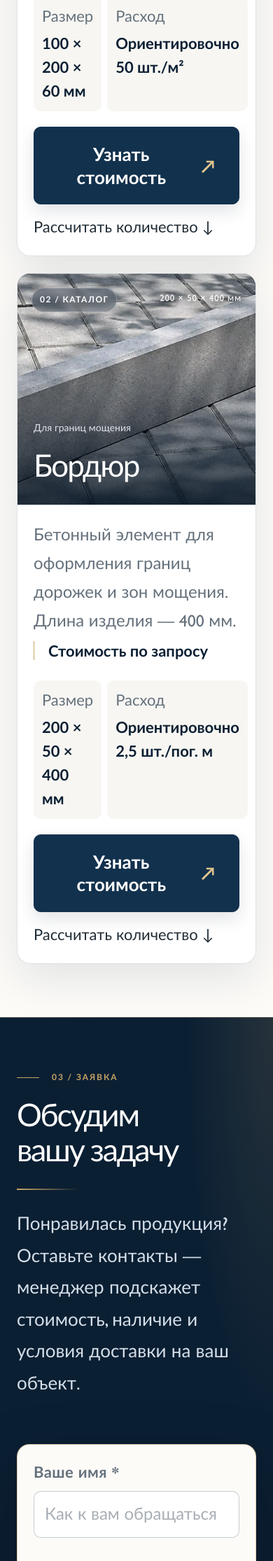
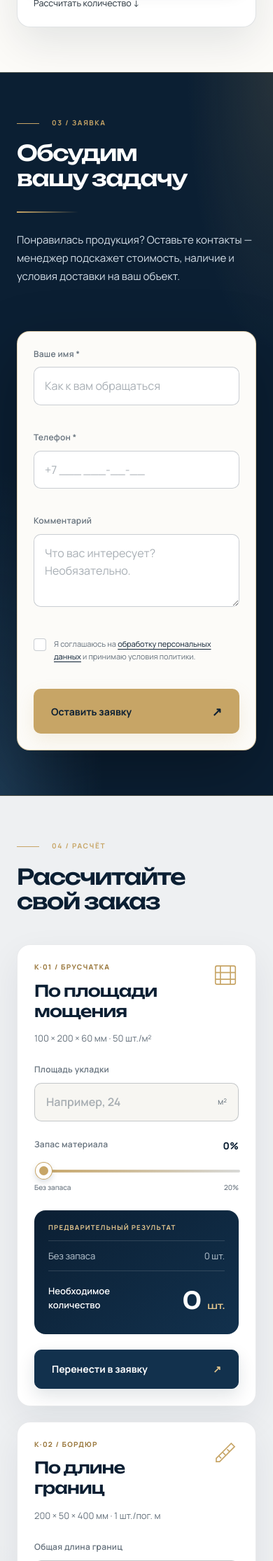
Before and after one commit to delicvova95-glitch/Monolit-, a Flask app: page / in a window 390 px wide. Shown: the part 2840-5070 px from the top of the page at 70% size. Run offline with Flask 3, Linux system fonts and the light colour scheme; data comes from the database, SQL or seed files in the repository; tables that the repository leaves empty hold one stand-in row (values such as "Sample post"); grey boxes marked "Sample" are stand-in pictures.

Commit message:
Доработка: реалистичная 3D-модель без надписей, шрифты Manrope/Unbounded, расход бордюра 1 шт./м, компактные калькуляторы, форма без поля «Населённый пункт», мобильная версия с одной кнопкой связи

```diff
--- a/app.py
+++ b/app.py
@@ -31,7 +31,7 @@ Path(app.config["DATABASE"]).parent.mkdir(parents=True, exist_ok=True)
 
 DEFAULT_SETTINGS = {
     "paver_rate": "50",
-    "border_rate": "2.5",
+    "border_rate": "1",
     "delivery_text": "Доставка осуществляется по Томску и Томской области. Стоимость и условия доставки согласовываются с менеджером при оформлении заявки.",
     "contact_phone": "",
     "contact_email": "",
@@ -83,7 +83,7 @@ def init_db():
         (slug, name, dimensions, consumption, description) VALUES (?, ?, ?, ?, ?)""",
         (
             "paver", "Брусчатка", "100 × 200 × 60 мм",
-            "Ориентировочно 50 шт./м²",
+            "50 шт./м²",
             "Прямоугольная бетонная брусчатка для мощения дорожек, дворовых территорий и площадок.",
         ),
     )
@@ -92,7 +92,7 @@ def init_db():
         (slug, name, dimensions, consumption, description) VALUES (?, ?, ?, ?, ?)""",
         (
             "border", "Бордюр", "200 × 50 × 400 мм",
-            "Ориентировочно 2,5 шт./пог. м",
+            "1 шт./пог. м",
             "Бетонный элемент для оформления границ дорожек и зон мощения. Длина изделия — 400 мм.",
         ),
     )
@@ -131,7 +131,7 @@ def public_settings():
         settings["border_rate"] = float(settings["border_rate"])
     except (TypeError, ValueError):
         settings["paver_rate"] = 50.0
-        settings["border_rate"] = 2.5
+        settings["border_rate"] = 1.0
     return settings
 
 
@@ -227,8 +227,6 @@ def validate_order(data):
     digits = re.sub(r"\D", "", phone)
     if not 10 <= len(digits) <= 15 or not re.fullmatch(r"[+\d\s()\-]+", phone):
         errors["phone"] = "Укажите корректный номер телефона."
-    if not is_callback and len(city) < 2:
-        errors["city"] = "Укажите населённый пункт."
     quantities = {}
     for field in ("paver_qty", "border_qty"):
         raw = str(data.get(field, "0") or "0").strip()
@@ -460,7 +458,7 @@ def admin_content():
             for slug in ("paver", "border"):
                 rate = f"{rates['paver_rate' if slug == 'paver' else 'border_rate']:g}".replace(".", ",")
                 unit = "м²" if slug == "paver" else "пог. м"
-                consumption = f"Ориентировочно {rate} шт./{unit}"
+                consumption = f"{rate} шт./{unit}"
                 db.execute(
                     "UPDATE products SET description = ?, price = ?, consumption = ? WHERE slug = ?",
                     (descriptions[slug], prices[slug], consumption, slug),
--- a/static/css/style.css
+++ b/static/css/style.css
@@ -1,5 +1,5 @@
-@font-face{font-family:"Gill Sans";src:url('../fonts/gill-sans-regular.woff2') format('woff2');font-weight:400;font-style:normal;font-display:swap}
-@font-face{font-family:"Gill Sans";src:url('../fonts/gill-sans-semibold.woff2') format('woff2');font-weight:600;font-style:normal;font-display:swap}
+@font-face{font-family:Manrope;src:url('../fonts/manrope-cyrillic.woff2') format('woff2');font-weight:200 800;font-style:normal;font-display:swap}
+@font-face{font-family:Unbounded;src:url('../fonts/unbounded-cyrillic.woff2') format('woff2');font-weight:200 700;font-style:normal;font-display:swap}
 :root{
 --navy:#0b1f33;--navy-2:#12314d;--navy-3:#1b4263;--gold:#c7a566;--gold-light:#e2c58d;
 --paper:#f7f6f2;--milk:#fcfbf8;--stone:#eef0f2;--white:#fff;--graphite:#202c36;--muted:#65717c;
@@ -8,7 +8,7 @@
 --pad:clamp(24px,5vw,80px);--max:1500px;--ease:cubic-bezier(.2,.75,.25,1)}
 *{box-sizing:border-box}
 html{scroll-behavior:smooth;scroll-padding-top:90px}
-body{margin:0;background:var(--milk);color:var(--graphite);font-family:"Gill Sans","Gill Sans MT",Calibri,"Trebuchet MS",Arial,sans-serif,Arial,sans-serif;font-size:17px;line-height:1.55;-webkit-font-smoothing:antialiased}
+body{margin:0;background:var(--milk);color:var(--graphite);font-family:Manrope,Arial,sans-serif;font-size:17px;line-height:1.55;-webkit-font-smoothing:antialiased}
 body.menu-open{overflow:hidden}
 img{display:block;max-width:100%}
 a{color:inherit;text-decoration:none}
@@ -89,7 +89,7 @@ button:focus-visible,a:focus-visible,input:focus-visible,textarea:focus-visible,
 .section{position:relative;padding:clamp(90px,9vw,145px) var(--pad);background:var(--milk)}
 .section-stone{background:var(--stone)}
 .section-heading{max-width:var(--max);margin:0 auto clamp(52px,6vw,90px)}
-.section-heading h2,.delivery h2,.order-intro h2{margin:0;font-family:"Gill Sans","Gill Sans MT",Calibri,"Trebuchet MS",Arial,sans-serif;font-size:clamp(36px,4.6vw,74px);font-weight:550;line-height:1.13;letter-spacing:-.05em;color:var(--navy)}
+.section-heading h2,.delivery h2,.order-intro h2{margin:0;font-family:Unbounded,Manrope,sans-serif;font-size:clamp(36px,4.6vw,74px);font-weight:550;line-height:1.13;letter-spacing:-.05em;color:var(--navy)}
 .section-heading>p,.section-heading-inline>div+ p{max-width:500px;margin:24px 0 0;color:var(--muted);font-size:16px;line-height:1.7}
 .section-heading-inline{display:flex;align-items:flex-end;justify-content:space-between;gap:50px}
 .section-heading-inline>div+ p{margin:0 0 6px}
@@ -112,7 +112,7 @@ button:focus-visible,a:focus-visible,input:focus-visible,textarea:focus-visible,
 .product-size{position:absolute;z-index:2;right:25px;top:28px;font-size:11px;letter-spacing:.06em;color:#fff;text-shadow:0 2px 12px #000}
 .product-visual-title{position:absolute;z-index:2;left:30px;right:30px;bottom:28px;color:#fff}
 .product-visual-title>span{display:block;margin-bottom:8px;font-size:12px;color:#dbe2e8}
-.product-visual-title h3{margin:0;font-family:"Gill Sans","Gill Sans MT",Calibri,"Trebuchet MS",Arial,sans-serif;font-size:clamp(29px,3vw,46px);font-weight:550;letter-spacing:-.045em}
+.product-visual-title h3{margin:0;font-family:Unbounded,Manrope,sans-serif;font-size:clamp(29px,3vw,46px);font-weight:550;letter-spacing:-.045em}
 .product-info{padding:clamp(26px,3vw,40px)}
 .product-title-row{display:flex;align-items:flex-start;justify-content:space-between;gap:26px}
 .product-description{margin:0;max-width:440px;font-size:15px;line-height:1.7;color:var(--muted)}
@@ -131,7 +131,7 @@ button:focus-visible,a:focus-visible,input:focus-visible,textarea:focus-visible,
 .calc-head{display:grid;grid-template-columns:1fr auto;gap:10px 20px;margin-bottom:32px}
 .calc-head>svg{grid-column:2;grid-row:1;width:38px;height:38px;color:var(--gold)}
 .calc-index{display:block;margin-bottom:12px;font-size:10px;font-weight:750;letter-spacing:.13em;color:#9a783d}
-.calc-head h3{margin:0;font-family:"Gill Sans","Gill Sans MT",Calibri,"Trebuchet MS",Arial,sans-serif;font-size:clamp(22px,2.1vw,33px);font-weight:550;line-height:1.25;letter-spacing:-.04em;color:var(--navy)}
+.calc-head h3{margin:0;font-family:Unbounded,Manrope,sans-serif;font-size:clamp(22px,2.1vw,33px);font-weight:550;line-height:1.25;letter-spacing:-.04em;color:var(--navy)}
 .calc-head p{grid-column:1/-1;margin:4px 0 0;font-size:13px;color:var(--muted)}
 .calc-card .field{margin-bottom:24px}
 .calc-result{margin-top:auto;padding:20px 24px 24px;border-radius:16px;background:linear-gradient(145deg,var(--navy),var(--navy-2));color:#fff;box-shadow:inset 0 1px rgba(255,255,255,.06)}
@@ -140,8 +140,8 @@ button:focus-visible,a:focus-visible,input:focus-visible,textarea:focus-visible,
 .calc-row output{font-variant-numeric:tabular-nums}
 .calc-row-total{align-items:flex-end;padding-top:18px}
 .calc-row-total>span:first-child{max-width:150px;color:#fff;font-weight:600}
-.calc-row-total strong{font-family:"Gill Sans","Gill Sans MT",Calibri,"Trebuchet MS",Arial,sans-serif;font-size:clamp(31px,3.2vw,50px);font-weight:500;line-height:1;white-space:nowrap;color:#fff}
-.calc-row-total strong>span{font-family:"Gill Sans","Gill Sans MT",Calibri,"Trebuchet MS",Arial,sans-serif;font-size:13px;font-weight:400;color:var(--gold-light)}
+.calc-row-total strong{font-family:Unbounded,Manrope,sans-serif;font-size:clamp(31px,3.2vw,50px);font-weight:500;line-height:1;white-space:nowrap;color:#fff}
+.calc-row-total strong>span{font-family:Unbounded,Manrope,sans-serif;font-size:13px;font-weight:400;color:var(--gold-light)}
 .calc-card>.button{margin-top:22px}
 .calculator-note{max-width:var(--max);margin:28px auto 0;font-size:12px;line-height:1.65;color:var(--muted)}
 .field{display:block;margin-bottom:24px}
@@ -384,149 +384,35 @@ body.menu-open .mobile-nav{opacity:0;pointer-events:none}
 .order-early-form{border-color:rgba(199,165,102,.55);box-shadow:0 34px 90px rgba(0,0,0,.3)}
 .order-early-form .submit-button{min-height:64px}
 
-/* Глобальное увеличение читаемости текста */
-body{font-size:30px}
-.site-nav{font-size:24px}
-.button{font-size:26px;min-height:76px;padding:22px 34px}.button-small{font-size:26px;min-height:62px;padding:16px 26px}
-.eyebrow,.section-number{font-size:14px}
-.scene-loader{font-size:13px}.hero-index{font-size:13px}.scroll-note{font-size:13px}
-.hero h1{font-size:clamp(57px,7.5vw,126px)}
-.hero-copy{width:62vw}
-.hero-tagline{font-size:clamp(28px,2.3vw,36px)}
-.hero-reveal-lead{font-size:clamp(36px,3.6vw,60px)}
-.hero-reveal-sub{font-size:28px}
-.section-heading h2,.delivery h2,.order-intro h2{font-size:clamp(54px,6.9vw,111px)}
-.section-heading>p,.section-heading-inline>div+p{font-size:28px;max-width:760px}
-.product-label{font-size:13px}.product-size{font-size:14px}
-.product-visual-title>span{font-size:16px}
-.product-visual-title h3{font-size:clamp(43px,4.5vw,69px)}
-.product-description{font-size:27px;max-width:640px}
-.product-price{font-size:24px;max-width:250px}
-.product-specs>div{font-size:24px}
-.product-actions .text-link{font-size:24px}
-.content-note{font-size:15px}
-.calc-index{font-size:13px}.calc-head p{font-size:24px}
-.calc-head h3{font-size:clamp(33px,3.1vw,50px)}
-.calc-result-label{font-size:13px}
-.calc-row{font-size:26px}
-.calc-row-total strong{font-size:clamp(46px,4.8vw,75px)}
-.calc-row-total strong>span{font-size:26px}
-.calculator-note{font-size:15px}
-.field>span:first-child{font-size:24px}
-.field input,.field textarea{font-size:26px}
-.input-with-unit input{font-size:34px}
-.input-with-unit>span{font-size:22px}
-.reserve-field output{font-size:21px}
-.range-labels{font-size:14px!important}
-.delivery-media figcaption{font-size:13px}
-.scheme-point{font-size:13px}
-.delivery-points article>span{font-size:13px}
-.delivery-points h3{font-size:31px}
-.delivery-points p{font-size:26px}
-.features-media-main figcaption{font-size:14px}
-.features-media-detail figcaption{font-size:13px}
-.features-monogram{font-size:210px}
-.feature-index{font-size:13px}
-.feature-card h3{font-size:31px}
-.feature-card p{font-size:26px}
-.gallery-item>span{font-size:17px}
-.faq-list summary{font-size:30px}
-.faq-list details p{font-size:26px;max-width:980px}
-.order-intro>p{font-size:28px;max-width:640px}
-.order-steps li{font-size:26px}
-.order-steps li:before{font-size:13px}
-.field small,.consent-error{font-size:14px}
-.consent{font-size:15px}
-.submit-button{font-size:27px;min-height:82px}
-.form-status{font-size:24px}
-.contact-item>span{font-size:13px}
-.contact-item a,.contact-item p{font-size:28px}
-.contact-item .contact-empty{font-size:24px}
-.footer-brand p{font-size:24px;max-width:560px}
-.footer-col>span{font-size:13px}
-.footer-col a{font-size:24px}
-.footer-bottom{font-size:14px}
-.contact-widget-button{font-size:26px}
-.contact-widget-popup .eyebrow{font-size:13px}
-.contact-widget-popup h2{font-size:38px}
-.contact-widget-intro{font-size:24px}
-.contact-widget-direct>span{font-size:14px}
-.contact-widget-value{font-size:28px}
-.contact-widget-value.is-empty{font-size:22px}
-.contact-widget-direct .button{font-size:24px;min-height:66px}
-.contact-widget-divider{font-size:13px}
-.contact-form .field input,.contact-form .field textarea{font-size:26px}
-.contact-form .field>span:first-child{font-size:21px}
-.lightbox figcaption{font-size:16px}
-.legal h1{font-size:clamp(45px,6vw,87px)}
-.legal h2{font-size:34px}.legal p,.legal li{font-size:26px}
-.legal-warning{font-size:24px}
-.legal-back{font-size:22px}
-.error-page strong{font-size:150px}.error-page h1{font-size:42px}
-
-@media(max-width:800px){
-body{font-size:27px}
-.button,.button-small{font-size:26px;min-height:72px}
-.eyebrow,.section-number{font-size:12px}
-.hero h1{font-size:clamp(40px,11.5vw,72px)}
-.hero-copy{width:100%}
-.hero-tagline{font-size:25px}
-.hero-reveal-lead{font-size:30px}
-.hero-reveal-sub{font-size:24px}
-.section-heading h2,.delivery h2,.order-intro h2{font-size:clamp(42px,11.5vw,68px)}
-.section-heading>p,.section-heading-inline>div+p{font-size:24px}
-.product-label{font-size:12px}.product-size{font-size:13px}
-.product-visual-title>span{font-size:14px}
-.product-visual-title h3{font-size:44px}
-.product-description{font-size:24px}
-.product-price{font-size:22px;max-width:none}
-.product-specs>div{font-size:22px}
-.product-actions .text-link{font-size:22px}
-.content-note{font-size:14px}
-.calc-head p{font-size:22px}
-.calc-head h3{font-size:32px}
-.calc-result-label{font-size:12px}
-.calc-row{font-size:24px}
-.calc-row-total strong{font-size:48px}
-.calc-row-total strong>span{font-size:24px}
-.calculator-note{font-size:14px}
-.field>span:first-child{font-size:22px}
-.field input,.field textarea{font-size:24px}
-.input-with-unit input{font-size:30px}
-.input-with-unit>span{font-size:21px}
-.delivery-points h3{font-size:28px}
-.delivery-points p{font-size:24px}
-.delivery-content>.button{font-size:26px}
-.features-monogram{font-size:150px}
-.feature-card h3{font-size:28px}
-.feature-card p{font-size:24px}
-.gallery-item>span{font-size:15px}
-.faq-list summary{font-size:27px}
-.faq-list details p{font-size:24px}
-.order-intro>p{font-size:26px}
-.order-steps li{font-size:24px}
-.field small,.consent-error{font-size:13px}
-.consent{font-size:14px}
-.submit-button{font-size:26px}
-.form-status{font-size:22px}
-.contact-item>span{font-size:12px}
-.contact-item a,.contact-item p{font-size:26px}
-.footer-brand p{font-size:22px}
-.footer-col>span{font-size:12px}
-.footer-col a{font-size:22px}
-.footer-bottom{font-size:13px}
-.mobile-nav a,.mobile-nav button{font-size:12px}
-.contact-widget-button{font-size:24px}
-.contact-widget-popup h2{font-size:34px}
-.contact-widget-intro{font-size:22px}
-.contact-widget-value{font-size:26px}
-.contact-form .field input,.contact-form .field textarea{font-size:24px}
-.contact-form .field>span:first-child{font-size:20px}
-.lightbox figcaption{font-size:14px}
-.legal p,.legal li{font-size:24px}
-.legal-warning{font-size:22px}
-}
-
 @media(prefers-reduced-motion:reduce){
 html{scroll-behavior:auto}*,*:before,*:after{animation:none!important;transition:none!important}.reveal-init{opacity:1!important;transform:none!important}.hero{height:auto}.hero-sticky{position:relative}.hero-copy{opacity:1!important;transform:translateY(-50%)!important}.hero-reveal{opacity:1!important;transform:none!important;pointer-events:auto!important;position:relative;top:auto;left:auto;margin-top:60px}.hero-progress,.scroll-note{display:none}.product-card:hover,.feature-card:hover,.contact-item:hover{transform:none}
 }
+
+/* Компактный слайд калькуляторов: помещается в один экран */
+@media(min-width:801px){
+.calculators{padding-top:clamp(48px,5vw,84px);padding-bottom:clamp(48px,5vw,84px)}
+.calculators .section-heading{margin-bottom:clamp(28px,3vw,44px)}
+.calculators .section-heading h2{font-size:clamp(34px,4.2vw,64px)}
+.calc-head{margin-bottom:16px}
+.calc-head h3{font-size:clamp(21px,2vw,30px)}
+.calc-card .field{margin-bottom:14px}
+.calc-card{padding:clamp(24px,2.4vw,36px)}
+.calc-card .input-with-unit input{padding:11px 14px;font-size:21px}
+.calc-result{padding:14px 18px 16px}
+.calc-result-label{margin-bottom:6px}
+.calc-row{padding:8px 0}
+.calc-row-total{padding-top:12px}
+.calc-row-total strong{font-size:clamp(28px,2.8vw,42px)}
+.calc-card>.button{margin-top:16px;min-height:50px}
+.calculator-note{margin-top:20px}
+.range-labels{margin-top:5px!important}
+}
+
+/* Мобильная версия: одна кнопка связи, компактные блоки */
+@media(max-width:800px){
+html,body{overflow-x:clip}
+.contact-widget-button{display:none}
+.section-heading-inline>div+p{display:none}
+.calculator-note{display:none}
+.section{padding-top:64px;padding-bottom:64px}
+}
--- a/static/js/calculator.js
+++ b/static/js/calculator.js
@@ -4,7 +4,7 @@ export function initCalculator() {
 
     const rates = {
         paver: Number(section.dataset.paverRate) || 50,
-        border: Number(section.dataset.borderRate) || 2.5,
+        border: Number(section.dataset.borderRate) || 1,
     };
     const formatter = new Intl.NumberFormat('ru-RU');
 
@@ -51,7 +51,7 @@ export function initCalculator() {
             const target = document.querySelector(`#order [name="${result.product}_qty"]`);
             if (target) target.value = result.total;
             document.querySelector('#order')?.scrollIntoView({ behavior: reducedMotion ? 'auto' : 'smooth' });
-            window.setTimeout(() => document.querySelector('#order [name="city"]')?.focus({ preventScroll: true }), reducedMotion ? 0 : 650);
+            window.setTimeout(() => document.querySelector('#order [name="name"]')?.focus({ preventScroll: true }), reducedMotion ? 0 : 650);
         });
 
         calculate();
--- a/static/js/main.js
+++ b/static/js/main.js
@@ -1,5 +1,5 @@
-import { initCalculator } from './calculator.js?v=20261107-premium-2';
-import { initOrderForm } from './form.js?v=20261107-premium-2';
+import { initCalculator } from './calculator.js?v=20261109-premium-3';
+import { initOrderForm } from './form.js?v=20261109-premium-3';
 import { initGallery } from './gallery.js';
 
 const header = document.querySelector('[data-header]');
@@ -134,7 +134,7 @@ if (!reducedMotion.matches && 'IntersectionObserver' in window) {
 
 const canRender3D = window.matchMedia('(min-width: 801px)').matches && !reducedMotion.matches;
 if (canRender3D && document.querySelector('#scene')) {
-    import('./three-scene.js?v=20261107-horizontal')
+    import('./three-scene.js?v=20261109-premium-3')
         .then(module => module.initThreeScene())
         .catch(() => document.querySelector('[data-scene-loader]')?.remove());
 }
--- a/templates/base.html
+++ b/templates/base.html
@@ -18,8 +18,8 @@
     <meta property="og:url" content="{{ request.base_url }}">
     <link rel="canonical" href="{{ request.base_url }}">
     <link rel="icon" href="{{ url_for('static', filename='images/logo-mark.png') }}?v=20261108" type="image/png">
-    <link rel="preload" href="{{ url_for('static', filename='fonts/gill-sans-semibold.woff2') }}" as="font" type="font/woff2" crossorigin>
-    <link rel="stylesheet" href="{{ url_for('static', filename='css/style.css') }}?v=20261108-premium-7">
+    <link rel="preload" href="{{ url_for('static', filename='fonts/manrope-cyrillic.woff2') }}" as="font" type="font/woff2" crossorigin>
+    <link rel="stylesheet" href="{{ url_for('static', filename='css/style.css') }}?v=20261109-premium-8">
     {% block head %}{% endblock %}
 </head>
 <body class="{% block body_class %}{% endblock %}">
--- a/templates/index.html
+++ b/templates/index.html
@@ -17,7 +17,7 @@
 <section class="hero" aria-labelledby="hero-title" data-hero>
     <div class="hero-sticky">
         <div class="hero-backdrop" aria-hidden="true"></div>
-        <div class="hero-scene" id="scene" aria-label="Объёмная модель бетонной брусчатки" data-model-url="{{ url_for('static', filename='models/concrete-block-natural.glb') }}?v=20261107-nomark">
+        <div class="hero-scene" id="scene" aria-label="Объёмная модель бетонной брусчатки" data-model-url="{{ url_for('static', filename='models/concrete-block-natural.glb') }}?v=20261109-nomark">
             <img class="scene-poster" src="{{ url_for('static', filename='images/paver-poster.svg') }}?v=20261107-nomark" alt="Бетонная брусчатка" width="900" height="700" fetchpriority="high" data-scene-poster>
             <div class="scene-loader" data-scene-loader><span></span>Загружаем 3D</div>
         </div>
@@ -100,7 +100,6 @@
 <section class="section section-stone calculators" id="calculator" aria-labelledby="calculator-title" data-calculators data-paver-rate="{{ settings.paver_rate }}" data-border-rate="{{ settings.border_rate }}">
     <div class="section-heading section-heading-inline">
         <div><span class="section-number">04 / РАСЧЁТ</span><h2 id="calculator-title">Рассчитайте<br>свой заказ</h2></div>
-        <p>Два независимых калькулятора. Укажите размеры участка — результат можно сразу перенести в заявку.</p>
     </div>
     <div class="calculators-grid">
         <article class="calc-card" data-calc="paver" aria-labelledby="calc-paver-title">
@@ -130,7 +129,7 @@
             <header class="calc-head">
                 <div><span class="calc-index">К·02 / БОРДЮР</span><h3 id="calc-border-title">По длине границ</h3></div>
                 <svg viewBox="0 0 32 32" fill="none" stroke="currentColor" stroke-width="1.4" aria-hidden="true"><path d="M5 23 23 5l4 4-18 18H5v-4Z"/><path d="m8 20 3 3m2-7 3 3m2-7 3 3"/></svg>
-                <p>200 × 50 × 400 мм · {{ settings.border_rate|replace('.', ',') }} шт./пог. м</p>
+                <p>200 × 50 × 400 мм · {{ ('%g'|format(settings.border_rate))|replace('.', ',') }} шт./пог. м</p>
             </header>
             <label class="field">
                 <span>Общая длина границ</span>
@@ -143,7 +142,7 @@
             <button class="button button-primary button-wide" type="button" data-use-calculation>Перенести в заявку <span aria-hidden="true">↗</span></button>
         </article>
     </div>
-    <p class="calculator-note">Расчёт предварительный и не учитывает особенности раскладки и геометрию участка. Результат округляется вверх до целого изделия. Итог можно изменить в заявке.</p>
+    <p class="calculator-note">Расчёт предварительный, результат округляется вверх до целого изделия. Итог можно изменить в заявке.</p>
 </section>
 
 <section class="section delivery" id="delivery" aria-labelledby="delivery-title">
@@ -238,13 +237,13 @@
 <section class="section section-stone faq" id="faq" aria-labelledby="faq-title">
     <div class="section-heading"><span class="section-number">08 / ВОПРОСЫ</span><h2 id="faq-title">Коротко<br>о важном</h2><p>Подробности заказа и доставки можно уточнить в заявке.</p></div>
     <div class="faq-list">
-        <details><summary>Сколько брусчатки необходимо на 1 м²?<span></span></summary><p>Для брусчатки размером 100 × 200 мм ориентировочно требуется {{ settings.paver_rate|int }} штук на квадратный метр без учёта запаса.</p></details>
-        <details><summary>Сколько бордюров нужно на участок?<span></span></summary><p>Изделие длиной 400 мм требует ориентировочно {{ settings.border_rate|replace('.', ',') }} штуки на погонный метр. Умножьте общую длину границ на эту норму.</p></details>
+        <details><summary>Сколько брусчатки необходимо на 1 м²?<span></span></summary><p>Для брусчатки размером 100 × 200 мм требуется {{ settings.paver_rate|int }} штук на квадратный метр без учёта запаса.</p></details>
+        <details><summary>Сколько бордюров нужно на участок?<span></span></summary><p>Изделие длиной 400 мм — {{ ('%g'|format(settings.border_rate))|replace('.', ',') }} штука на погонный метр. Количество бордюров равно общей длине границ в метрах.</p></details>
         <details><summary>Как рассчитать количество материалов?<span></span></summary><p>Для брусчатки введите площадь в м² и при необходимости добавьте запас. Для бордюра укажите длину в погонных метрах; запас в этом калькуляторе не добавляется. Результат округляется вверх до целого изделия.</p></details>
         <details><summary>Можно ли заказать оба изделия?<span></span></summary><p>Да, укажите количество брусчатки и бордюров в одной заявке. Менеджер уточнит детали заказа.</p></details>
         <details><summary>Как узнать стоимость?<span></span></summary><p>Если цена не указана в каталоге, оставьте заявку с нужным количеством. Актуальную стоимость сообщит менеджер.</p></details>
         <details><summary>Есть ли доставка?<span></span></summary><p>Да, по Томску и Томской области. Стоимость и условия согласовываются индивидуально при оформлении.</p></details>
-        <details><summary>Как оформить заказ?<span></span></summary><p>Заполните форму заявки: укажите контакты, количество изделий и населённый пункт. Для связи используйте контакты, опубликованные на сайте.</p></details>
+        <details><summary>Как оформить заказ?<span></span></summary><p>Заполните форму заявки: укажите контакты и количество изделий. Для связи используйте контакты, опубликованные на сайте.</p></details>
     </div>
 </section>
 
@@ -266,8 +265,7 @@
             <label class="field"><span>Телефон *</span><input type="tel" name="phone" autocomplete="tel" maxlength="30" required placeholder="+7 ___ ___-__-__"><small data-error-for="phone"></small></label>
             <label class="field"><span>Брусчатка, шт.</span><input type="number" name="paver_qty" min="0" max="1000000" step="1" value="0" inputmode="numeric"><small data-error-for="paver_qty"></small></label>
             <label class="field"><span>Бордюр, шт.</span><input type="number" name="border_qty" min="0" max="1000000" step="1" value="0" inputmode="numeric"><small data-error-for="border_qty"></small></label>
-            <label class="field"><span>Населённый пункт *</span><input type="text" name="city" autocomplete="address-level2" maxlength="120" required placeholder="Томск"><small data-error-for="city"></small></label>
-            <label class="field"><span>Адрес доставки</span><input type="text" name="address" autocomplete="street-address" maxlength="250" placeholder="Можно уточнить позже"><small data-error-for="address"></small></label>
+            <label class="field field-full"><span>Адрес доставки</span><input type="text" name="address" autocomplete="street-address" maxlength="250" placeholder="Город, улица — можно уточнить позже"><small data-error-for="address"></small></label>
             <label class="field field-full"><span>Комментарий</span><textarea name="comment" rows="3" maxlength="1500" placeholder="Особенности участка, пожелания по заказу"></textarea><small data-error-for="comment"></small></label>
         </div>
         <label class="honeypot" aria-hidden="true">Сайт<input type="text" name="website" tabindex="-1" autocomplete="off"></label>
@@ -333,5 +331,5 @@
 {% endblock %}
 
 {% block scripts %}
-<script type="module" src="{{ url_for('static', filename='js/main.js') }}?v=20261107-premium-3"></script>
+<script type="module" src="{{ url_for('static', filename='js/main.js') }}?v=20261109-premium-3"></script>
 {% endblock %}
```
Also changed, not shown: other parts of static/css/style.css (+12 -12 lines), tools_rebuild_glb.py (+5 -5 lines), README.md, static/fonts/gill-sans-regular.woff2 (deleted), static/fonts/gill-sans-semibold.woff2 (deleted), static/fonts/manrope-cyrillic.woff2 (added), static/fonts/unbounded-cyrillic.woff2 (added), static/js/three-scene.js, 1 other file.
